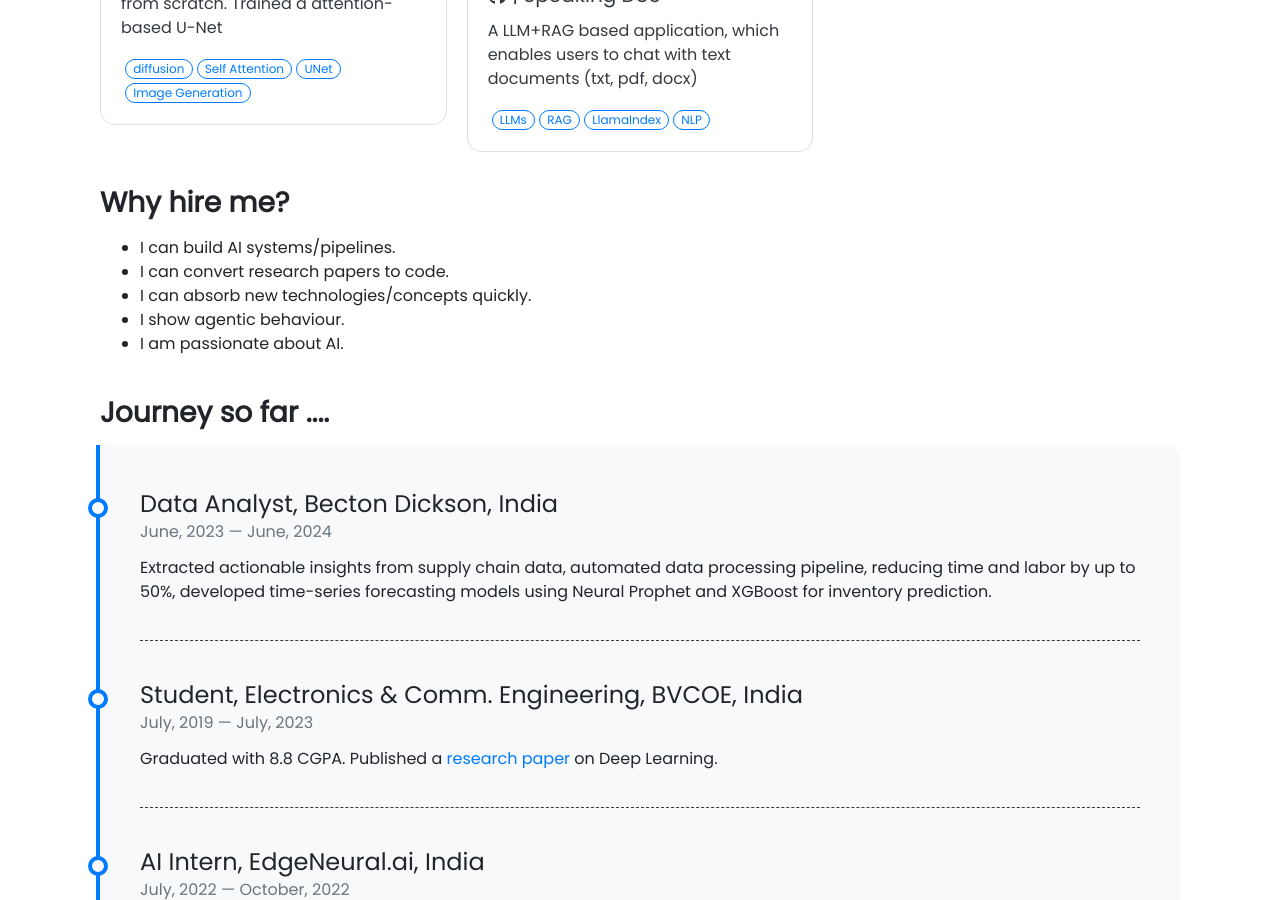
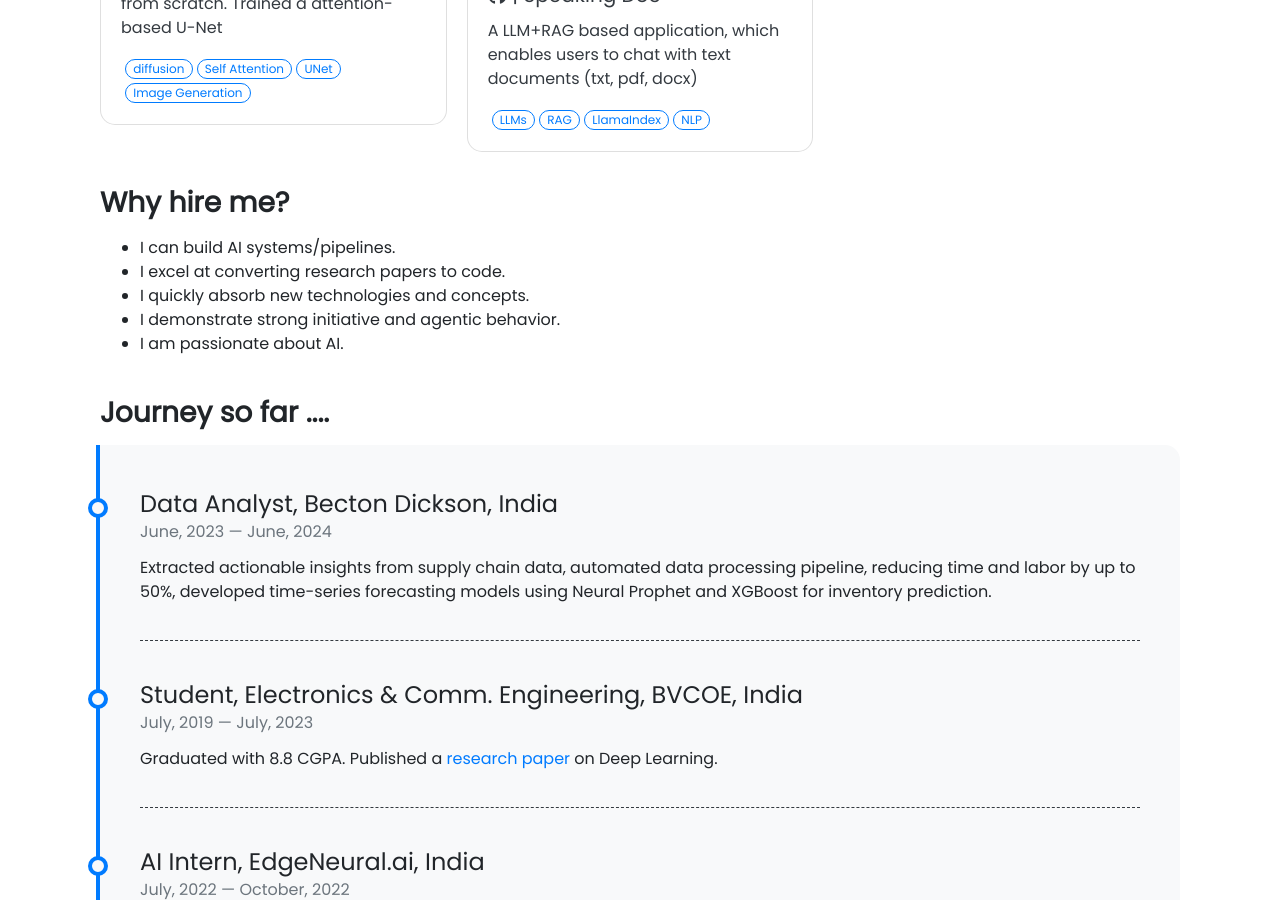
Before and after one commit to shantanu-ml/shantanu-ml.github.io, a Jekyll site: the page index.html, which Jekyll copies as it is, in a window 1280 px wide and 900 px high, scrolled down 1213 px. Built offline with Jekyll 4.4.1, drawn with Linux system fonts in a browser that asks for light colours; emoji names are drawn with the system emoji font; comment, search, counter and statistics services are not loaded.

Commit message:
small content changes

```diff
--- a/index.html
+++ b/index.html
@@ -248,13 +248,12 @@
           <div class="col-lg">
             <ul>
               <li>I can build AI systems/pipelines.</li>
-              <li>I can convert research papers to code.</li>
-              <li>I can absorb new technologies/concepts quickly.</li>
-              <li>I show agentic behaviour.</li>
+              <li>I excel at converting research papers to code.</li>
+              <li>I quickly absorb new technologies and concepts.</li>
+              <li>I demonstrate strong initiative and agentic behavior.</li>
               <li>I am passionate about AI.</li>
             </ul>
 
-            <!-- <p>- <br>- <br>- <br>- </p> -->
           </div>
         </div>
       </div>
```
